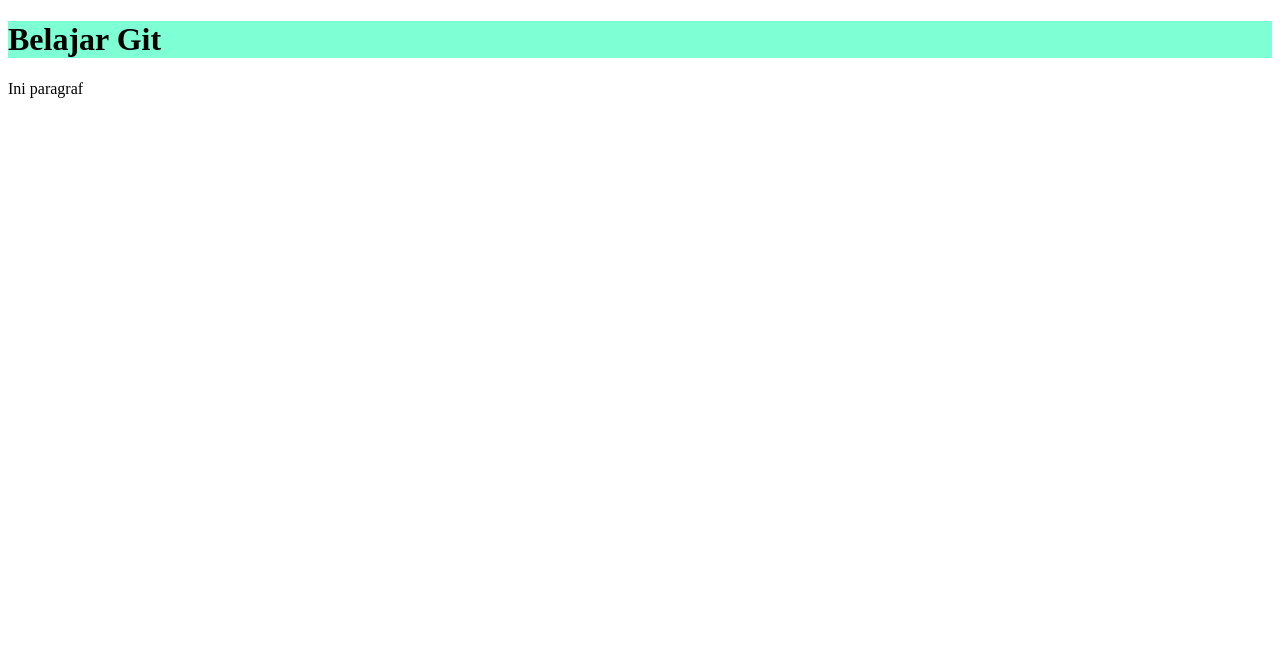
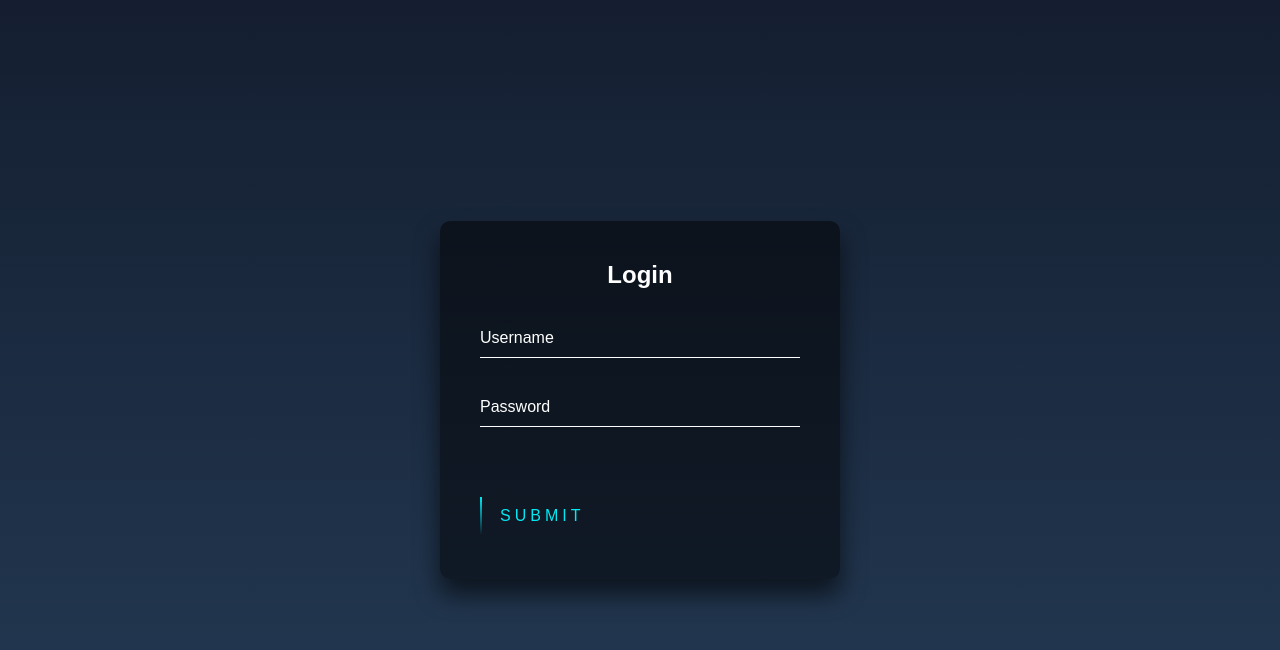
Before and after one commit to AbiSyaibah/Login-page, a plain HTML site: page index.html in a window 1280 px wide. Drawn offline with Linux system fonts and the light colour scheme.

Commit message:
copas dari codepen

```diff
--- a/index.html
+++ b/index.html
@@ -8,8 +8,26 @@
     <link rel="stylesheet" href="style.css">
 </head>
 <body>
-    <h1>Belajar Git</h1>
-    <p>Ini paragraf</p>
+    <div class="login-box">
+        <h2>Login</h2>
+        <form>
+          <div class="user-box">
+            <input type="text" name="" required="">
+            <label>Username</label>
+          </div>
+          <div class="user-box">
+            <input type="password" name="" required="">
+            <label>Password</label>
+          </div>
+          <a href="#">
+            <span></span>
+            <span></span>
+            <span></span>
+            <span></span>
+            Submit
+          </a>
+        </form>
+      </div>
     <script src="app.js"></script>
 </body>
 </html>
--- a/style.css
+++ b/style.css
@@ -1,3 +1,167 @@
-h1{
-    background-color: aquamarine;
-}
+html {
+    height: 100%;
+  }
+  body {
+    margin:0;
+    padding:0;
+    font-family: sans-serif;
+    background: linear-gradient(#141e30, #243b55);
+  }
+
+  .login-box {
+    position: absolute;
+    top: 50%;
+    left: 50%;
+    width: 400px;
+    padding: 40px;
+    transform: translate(-50%, -50%);
+    background: rgba(0,0,0,.5);
+    box-sizing: border-box;
+    box-shadow: 0 15px 25px rgba(0,0,0,.6);
+    border-radius: 10px;
+  }
+
+  .login-box h2 {
+    margin: 0 0 30px;
+    padding: 0;
+    color: #fff;
+    text-align: center;
+  }
+
+  .login-box .user-box {
+    position: relative;
+  }
+
+  .login-box .user-box input {
+    width: 100%;
+    padding: 10px 0;
+    font-size: 16px;
+    color: #fff;
+    margin-bottom: 30px;
+    border: none;
+    border-bottom: 1px solid #fff;
+    outline: none;
+    background: transparent;
+  }
+  .login-box .user-box label {
+    position: absolute;
+    top:0;
+    left: 0;
+    padding: 10px 0;
+    font-size: 16px;
+    color: #fff;
+    pointer-events: none;
+    transition: .5s;
+  }
+
+  .login-box .user-box input:focus ~ label,
+  .login-box .user-box input:valid ~ label {
+    top: -20px;
+    left: 0;
+    color: #03e9f4;
+    font-size: 12px;
+  }
+
+  .login-box form a {
+    position: relative;
+    display: inline-block;
+    padding: 10px 20px;
+    color: #03e9f4;
+    font-size: 16px;
+    text-decoration: none;
+    text-transform: uppercase;
+    overflow: hidden;
+    transition: .5s;
+    margin-top: 40px;
+    letter-spacing: 4px
+  }
+
+  .login-box a:hover {
+    background: #03e9f4;
+    color: #fff;
+    border-radius: 5px;
+    box-shadow: 0 0 5px #03e9f4,
+                0 0 25px #03e9f4,
+                0 0 50px #03e9f4,
+                0 0 100px #03e9f4;
+  }
+
+  .login-box a span {
+    position: absolute;
+    display: block;
+  }
+
+  .login-box a span:nth-child(1) {
+    top: 0;
+    left: -100%;
+    width: 100%;
+    height: 2px;
+    background: linear-gradient(90deg, transparent, #03e9f4);
+    animation: btn-anim1 1s linear infinite;
+  }
+
+  @keyframes btn-anim1 {
+    0% {
+      left: -100%;
+    }
+    50%,100% {
+      left: 100%;
+    }
+  }
+
+  .login-box a span:nth-child(2) {
+    top: -100%;
+    right: 0;
+    width: 2px;
+    height: 100%;
+    background: linear-gradient(180deg, transparent, #03e9f4);
+    animation: btn-anim2 1s linear infinite;
+    animation-delay: .25s
+  }
+
+  @keyframes btn-anim2 {
+    0% {
+      top: -100%;
+    }
+    50%,100% {
+      top: 100%;
+    }
+  }
+
+  .login-box a span:nth-child(3) {
+    bottom: 0;
+    right: -100%;
+    width: 100%;
+    height: 2px;
+    background: linear-gradient(270deg, transparent, #03e9f4);
+    animation: btn-anim3 1s linear infinite;
+    animation-delay: .5s
+  }
+
+  @keyframes btn-anim3 {
+    0% {
+      right: -100%;
+    }
+    50%,100% {
+      right: 100%;
+    }
+  }
+
+  .login-box a span:nth-child(4) {
+    bottom: -100%;
+    left: 0;
+    width: 2px;
+    height: 100%;
+    background: linear-gradient(360deg, transparent, #03e9f4);
+    animation: btn-anim4 1s linear infinite;
+    animation-delay: .75s
+  }
+
+  @keyframes btn-anim4 {
+    0% {
+      bottom: -100%;
+    }
+    50%,100% {
+      bottom: 100%;
+    }
+  }
```
